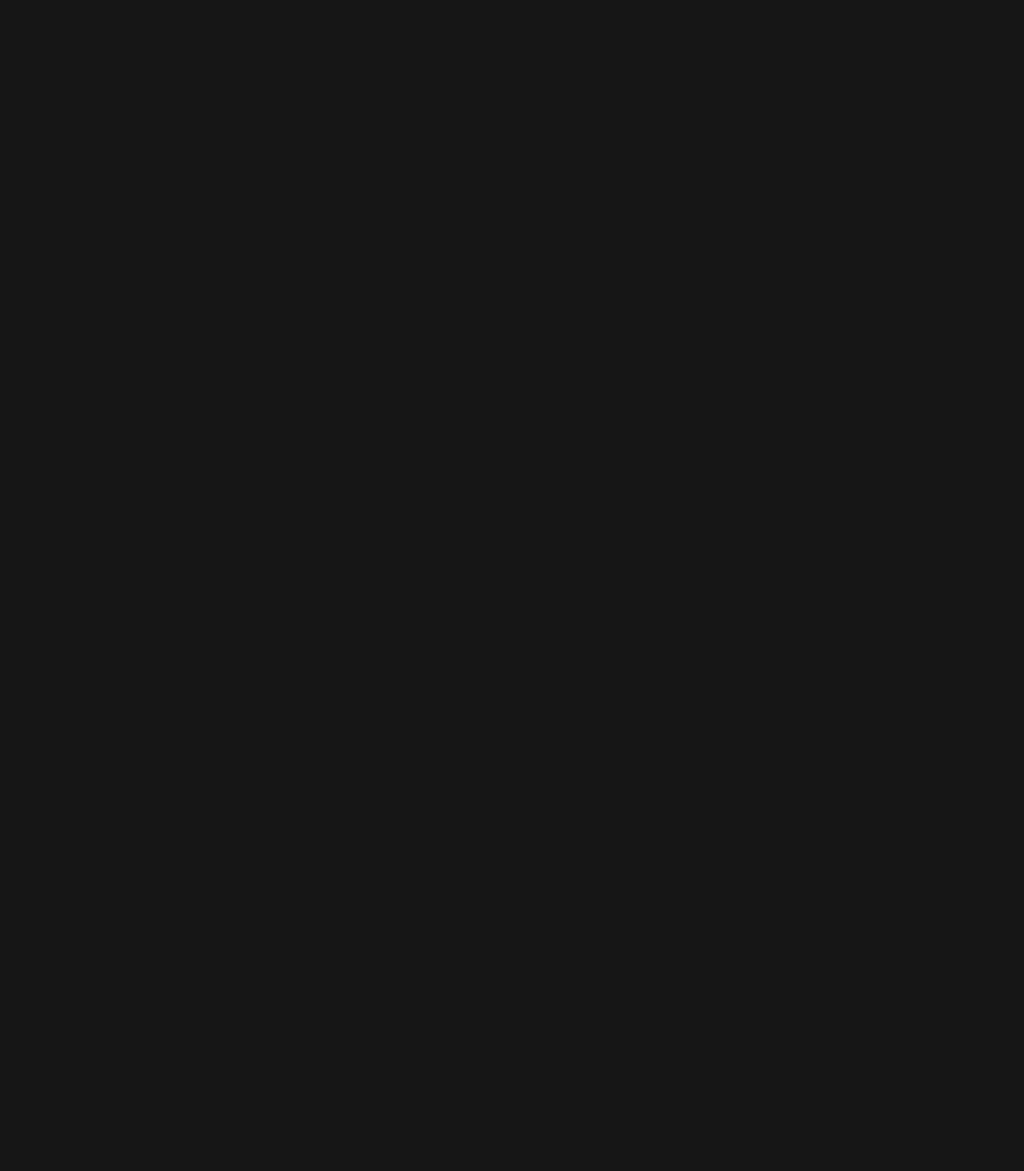
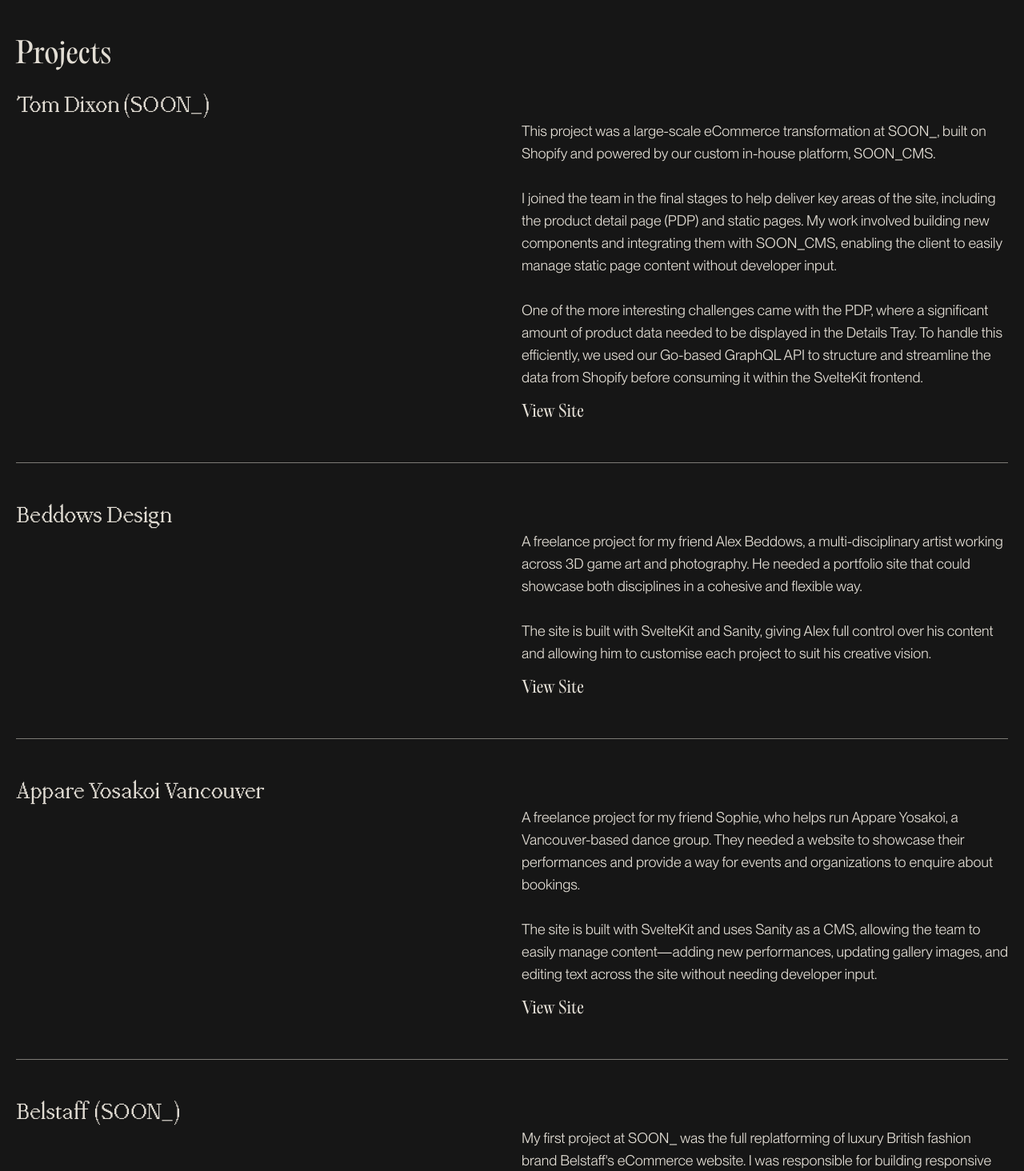
Before and after one commit to kyleshepherd/kyleshepherd.co.uk, a SvelteKit app: page / in a window 1280 px wide. Shown: the part 1086-2550 px from the top of the page at 80% size. Before the commit the page ends 800 px from the top, so only its background shows below. Built offline with nearby package versions, Linux system fonts and the light colour scheme.

Commit message:
feat(Contact): Add component

```diff
--- /dev/null
+++ b/src/lib/components/Contact.svelte
@@ -0,0 +1,13 @@
+<script>
+	import HandIcon from "./HandIcon.svelte";
+</script>
+
+<div class="component-padding py-8 md:py-12">
+	<p class="text-lg 2xl:text-xl">
+		If you'd like to get in touch, feel free to drop me an email at <a
+			href="mailto:kyleshepherddev@gmail.com"
+			class="link font-mono">kyleshepherddev@gmail.com</a
+		>—I'll get back to you as soon as I can.
+		<HandIcon classes="inline size-[32px] xl:size-[36px] align-bottom ml-1 sm:ml-2" />
+	</p>
+</div>
--- a/src/lib/components/Hero.svelte
+++ b/src/lib/components/Hero.svelte
@@ -2,14 +2,14 @@
 	import HandIcon from "$lib/components/HandIcon.svelte";
 </script>
 
-<div class="xxs:px-3 xxs:pt-3 relative px-2 pt-2 sm:px-5 sm:pt-5">
+<div class="component-padding xxs:pt-3 relative pt-2 sm:pt-5">
 	<h1
 		class="xs:text-4xl leading-chill relative z-10 max-w-6xl font-serif text-3xl tracking-wide uppercase sm:text-5xl md:text-6xl lg:text-7xl 2xl:max-w-[1780px] 2xl:text-8xl"
 	>
 		<HandIcon
 			classes="inline size-[30px] xs:size-[36px] sm:size-[48px] md:size-[60px] lg:size-[72px] 2xl:size-[96px] align-bottom mr-1 sm:mr-2"
-		/>I'm a Senior Software Engineer with a focus on Svelte & Go, currently making eCommerce sites &
-		a CMS at
+		/>I'm a Senior Software Engineer specialising in Svelte and Go, currently building eCommerce
+		websites and a custom CMS at
 		<a
 			href="https://thisissoon.com/"
 			class="link decoration-from-font underline-offset-[1rem]"
@@ -21,6 +21,6 @@
 		alt="A picture of me, Kyle Shepherd"
 		src="/src/lib/assets/Kyle.jpeg"
 		sizes="min(1134px, 100vw)"
-		class="-z-10 -mt-12 opacity-35 grayscale sm:mr-0 sm:ml-auto md:-mt-24 md:max-w-[65%] xl:-mt-32 xl:max-w-[min(1000px,_45vw)]"
+		class="-z-10 -mt-8 opacity-35 grayscale sm:mr-0 sm:ml-auto md:-mt-24 md:max-w-[65%] xl:-mt-32 xl:max-w-[min(1000px,_45vw)]"
 	/>
 </div>
--- /dev/null
+++ b/src/lib/data/projects.ts
@@ -0,0 +1,39 @@
+export type Project = {
+	name: string;
+	body: string;
+	projectUrl: string;
+	imagePath: string;
+};
+
+export const projects: Project[] = [
+	{
+		name: "Tom Dixon (SOON_)",
+		imagePath: "/tomdixon.png",
+		body: "This project was a large-scale eCommerce transformation at SOON_, built on Shopify and powered by our custom in-house platform, SOON_CMS.<br/><br/>I joined the team in the final stages to help deliver key areas of the site, including the product detail page (PDP) and static pages. My work involved building new components and integrating them with SOON_CMS, enabling the client to easily manage static page content without developer input.<br/><br/>One of the more interesting challenges came with the PDP, where a significant amount of product data needed to be displayed in the Details Tray. To handle this efficiently, we used our Go-based GraphQL API to structure and streamline the data from Shopify before consuming it within the SvelteKit frontend.",
+		projectUrl: "http://tomdixon.net/",
+	},
+	{
+		name: "Beddows Design",
+		imagePath: "/beddows.png",
+		body: "A freelance project for my friend Alex Beddows, a multi-disciplinary artist working across 3D game art and photography. He needed a portfolio site that could showcase both disciplines in a cohesive and flexible way.<br/><br/>The site is built with SvelteKit and Sanity, giving Alex full control over his content and allowing him to customise each project to suit his creative vision.",
+		projectUrl: "https://beddowsdesign.com/",
+	},
+	{
+		name: "Appare Yosakoi Vancouver",
+		imagePath: "/appare.png",
+		body: "A freelance project for my friend Sophie, who helps run Appare Yosakoi, a Vancouver-based dance group. They needed a website to showcase their performances and provide a way for events and organizations to enquire about bookings.<br/><br/>The site is built with SvelteKit and uses Sanity as a CMS, allowing the team to easily manage content—adding new performances, updating gallery images, and editing text across the site without needing developer input.",
+		projectUrl: "https://yosakoivancouver.com/",
+	},
+	{
+		name: "Belstaff (SOON_)",
+		imagePath: "/belstaff.png",
+		body: "My first project at SOON_ was the full replatforming of luxury British fashion brand Belstaff's eCommerce website. I was responsible for building responsive components and pages, as well as integrating Shopify and our custom CMS into the Sapper/Svelte frontend.<br/><br/>Later, I contributed to the migration of the project to SvelteKit and supported updates to the site's original design. The website is now maintained by Belstaff’s internal tech team, who have since taken over ongoing development.",
+		projectUrl: "https://www.belstaff.com/",
+	},
+];
+
+/**
+ * I'm currently a Senior Software Engineer at SOON_, a London-based eCommerce agency. I work across the stack on both client-facing and internal projects, building modern web applications with JavaScript frameworks like React and Svelte. On the backend, I develop APIs and services in Go, deploying them to Google Cloud Platform using Helm, Terraform, and Kubernetes.
+
+Beyond coding, I'm deeply involved in planning and designing new features, ensuring they align with both user needs and technical goals. I also take an active role in code quality and team growth—conducting thorough code reviews and mentoring junior developers to help maintain high standards across all our projects.
+ */
--- a/src/routes/+page.svelte
+++ b/src/routes/+page.svelte
@@ -1,5 +1,12 @@
 <script lang="ts">
+	import About from "$lib/components/About.svelte";
+	import Contact from "$lib/components/Contact.svelte";
 	import Hero from "$lib/components/Hero.svelte";
+	import Projects from "$lib/components/Projects.svelte";
+	import { projects } from "$lib/data/projects";
 </script>
 
 <Hero />
+<About />
+<Projects {projects} />
+<Contact />
```
